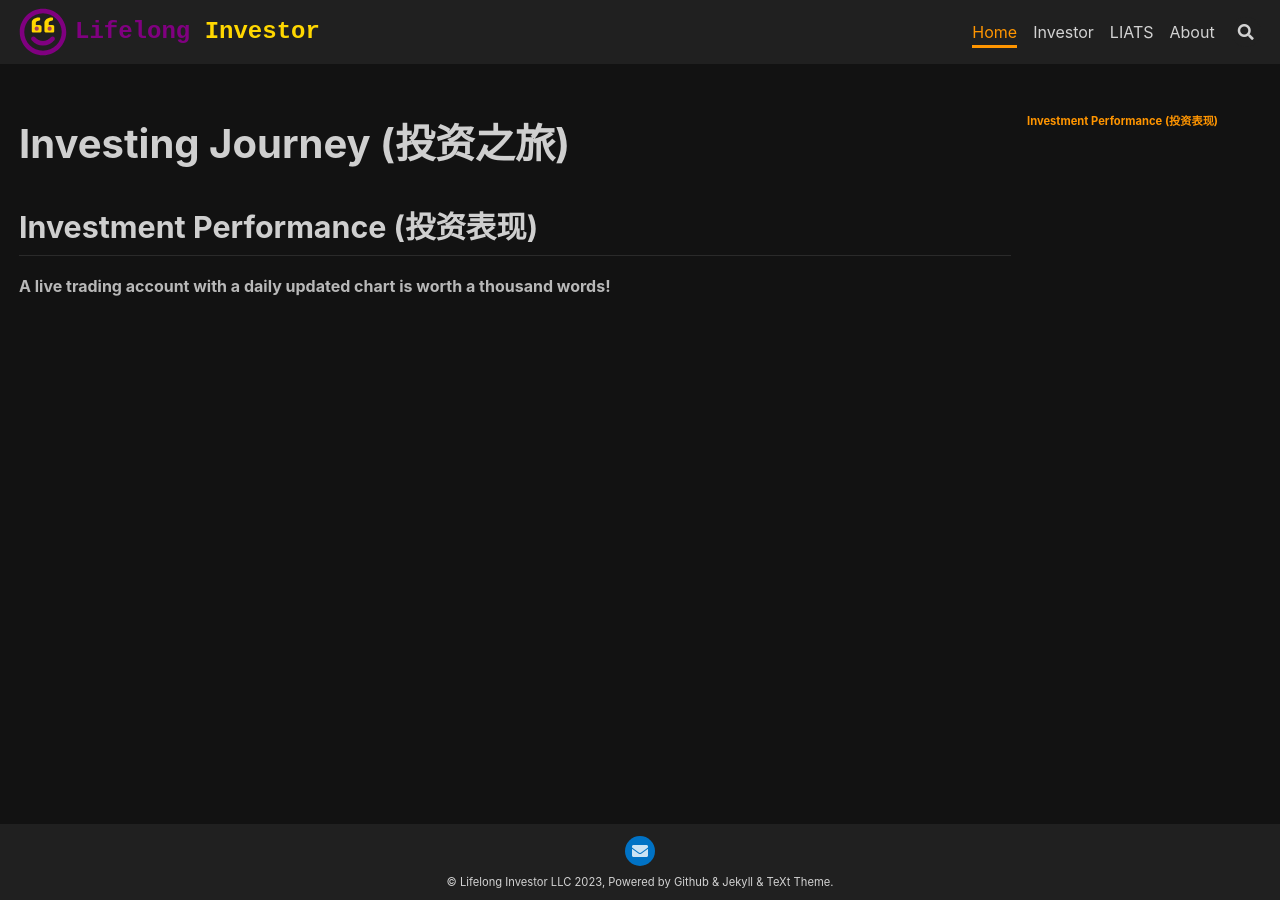
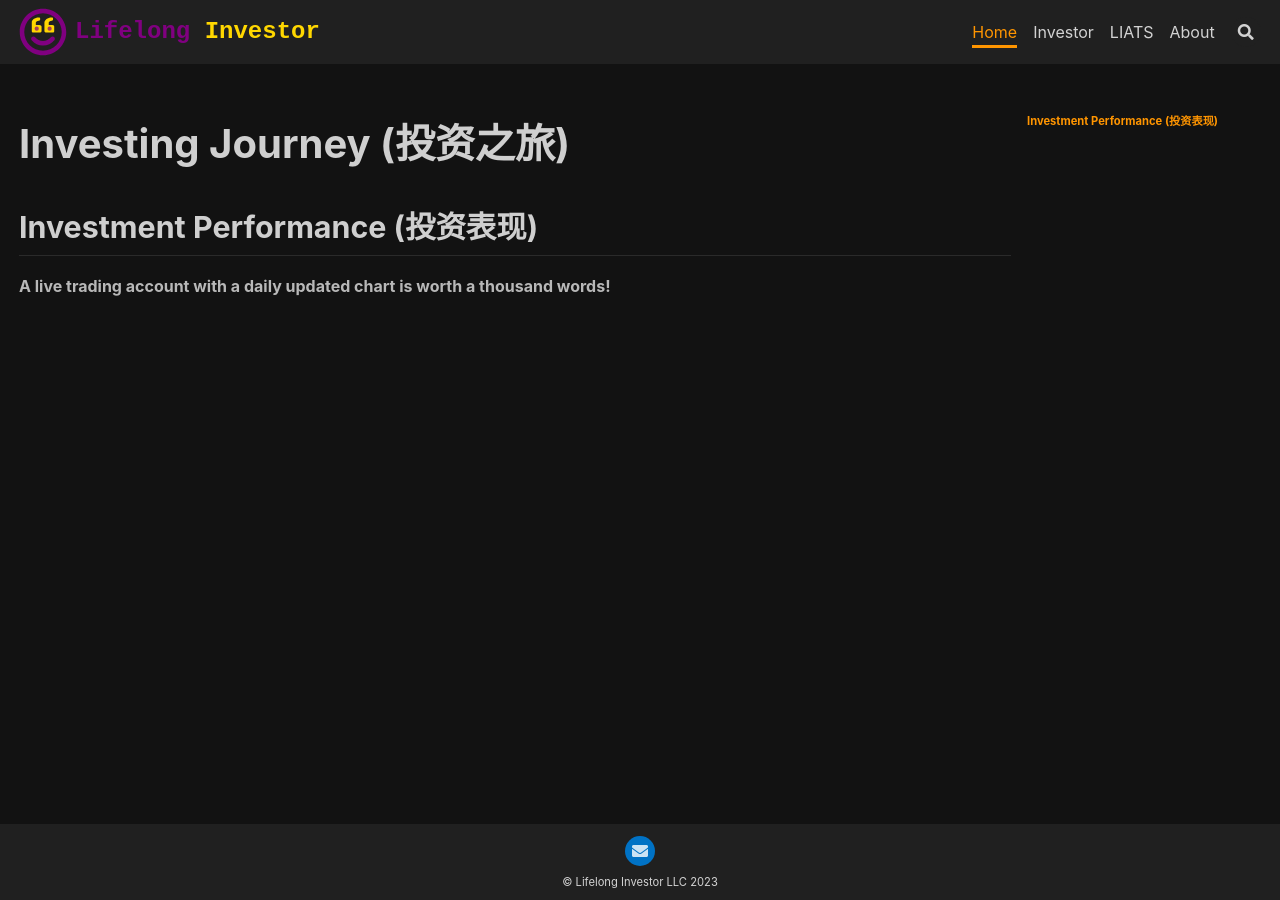
Before and after one commit to lifelonginvestorllc/lifelonginvestorllc.github.io, a Jekyll site: the page built from index.md, in a window 1280 px wide. Built offline with Jekyll 4.4.1, drawn with Linux system fonts in a browser that asks for light colours; nearby versions of some CDN libraries.

Commit message:
Initial Template

```diff
--- a/_includes/footer.html
+++ b/_includes/footer.html
@@ -28,11 +28,18 @@
       <div>
         {%- include snippets/get-locale-string.html key='COPYRIGHT_DATES' -%}
         {%- assign _locale_copyright_dates = __return -%}
+        © {{ site.title }} {{ _locale_copyright_dates }}
+      </div>
+      <!--
+      <div>
+        {%- include snippets/get-locale-string.html key='COPYRIGHT_DATES' -%}
+        {%- assign _locale_copyright_dates = __return -%}
         © {{ site.title }} {{ _locale_copyright_dates }}, Powered by
         <a target="_blank" title="GitHub is a provider of Internet hosting for software development and version control using Git." href="https://github.com/">Github</a> &
         <a target="_blank" title="Jekyll is a simple, blog-aware, static site generator." href="http://jekyllrb.com/">Jekyll</a> &
         <a target="_blank" title="TeXt is a super customizable Jekyll theme." href="https://github.com/kitian616/jekyll-TeXt-theme">TeXt Theme</a>.
       </div>
+      -->
     </div>
   </div>
 </footer>
```
